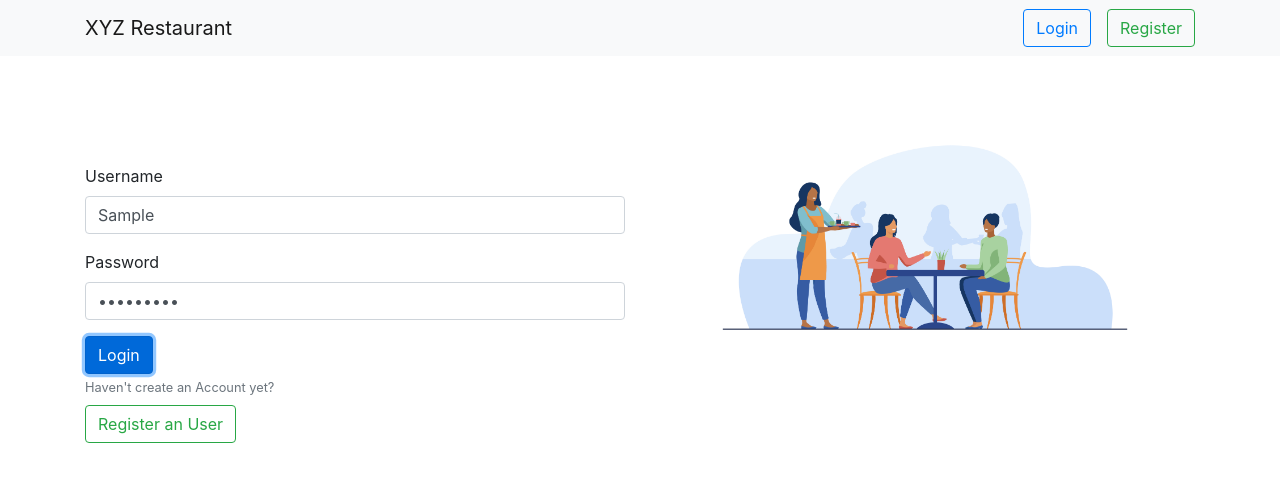
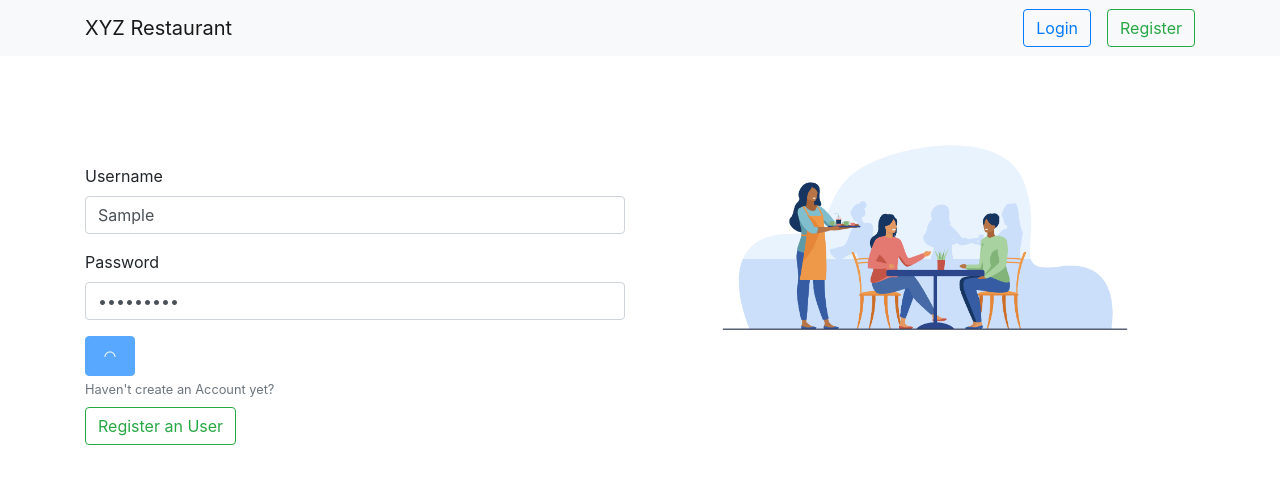
Before and after one commit to PratimaScripts/toastbeat_frontend, a React (Create React App) app: page /login in a window 1280 px wide. Both pictures are taken after typing "Sample", "Sample123" into the empty fields and a click on the button "Login". Shown: the top 484 px of the page. Built offline with nearby package versions, Linux system fonts and the light colour scheme; no server answers.

Commit message:
Bugs happen and we fix it.

```diff
--- a/src/pages/Login.js
+++ b/src/pages/Login.js
@@ -1,45 +1,46 @@
 // /* eslint-disable jsx-a11y/anchor-is-valid */
 
-import React, {useState} from 'react'
-import { Button, Col, Form, Row, Image, Container } from 'react-bootstrap';
-import axios from 'axios';
+import React, { useState } from "react";
+import { Button, Col, Form, Row, Image, Container } from "react-bootstrap";
+import axios from "axios";
 import { Link, useHistory } from "react-router-dom";
 
 export default function Login() {
   let history = useHistory();
+  const [isButtonLoading, setIsButtonLoading] = useState(false);
   const [formInput, setFormInput] = useState({
     username: "",
-        password: ""
-    })
+    password: "",
+  });
 
-    const handleChange = e => {
+  const handleChange = (e) => {
     setFormInput({
       ...formInput,
-            [e.target.name]: e.target.value
-        })
-    }
+      [e.target.name]: e.target.value,
+    });
+  };
 
-    const handleSubmit = event => {
+  const handleSubmit = (event) => {
     event.preventDefault();
     const form = event.currentTarget;
 
-        if (
-            formInput.username === "" &&
-            formInput.password === ""
-        ){
-            setFormInput({error: "Please fill all the input!"})
-            return false
+    if (formInput.username === "" && formInput.password === "") {
+      setFormInput({ error: "Please fill all the input!" });
+      return false;
     }
 
     const data = {
       username: formInput.username,
-            password: formInput.password
-        }
+      password: formInput.password,
+    };
 
     //user interactivity
+    setIsButtonLoading(true);
 
-        axios.post(`http://localhost:3001/auth/login`, data )
-        .then(res => {
+    axios
+      .post(`http://localhost:3001/auth/login`, data)
+      .then((res) => {
+        setIsButtonLoading(false);
         // console.log(res.data);
         localStorage.setItem("token", res.data.token);
         // props.setLoggedIn(true)
@@ -47,21 +48,21 @@ export default function Login() {
           history.push(`/menu/${res.data.cuisine}`);
         }, 2000);
       })
-        .catch(err =>{
-            console.log(err.response)
-        })
+      .catch((err) => {
+        console.log(err.response);
+      });
 
     if (form.checkValidity() === false) {
       event.preventDefault();
       event.stopPropagation();
     }
-    }
+  };
 
   return (
     <Container>
       <Row>
         <Col>
-                    <Form  onSubmit={handleSubmit} style={{marginTop: "20%"}} >
+          <Form onSubmit={handleSubmit} style={{ marginTop: "20%" }}>
             <Form.Group controlid="formBasicUsername">
               <Form.Label>Username</Form.Label>
               <Form.Control
@@ -80,25 +81,74 @@ export default function Login() {
                 name="password"
                 value={formInput.password}
                 onChange={handleChange}
-                            placeholder="Password" />
+                placeholder="Password"
+              />
             </Form.Group>
 
-                        <Button variant="primary" className="mr-3" type="submit">
-                            Login
+            <Button
+              variant="primary"
+              className="mr-3"
+              type="submit"
+              disabled={isButtonLoading}
+            >
+              {isButtonLoading ? (
+                <svg
+                  version="1.1"
+                  id="L9"
+                  style={{
+                    width: "24px",
+                    height: "24px",
+                    display: "inline-block",
+                  }}
+                  xmlns="http://www.w3.org/2000/svg"
+                  xmlnsXlink="http://www.w3.org/1999/xlink"
+                  x="0px"
+                  y="0px"
+                  viewBox="0 0 100 100"
+                  enableBackground="new 0 0 0 0"
+                  xmlSpace="preserve"
+                >
+                  <path
+                    fill="#fff"
+                    d="M73,50c0-12.7-10.3-23-23-23S27,37.3,27,50 M30.9,50c0-10.5,8.5-19.1,19.1-19.1S69.1,39.5,69.1,50"
+                  >
+                    <animateTransform
+                      attributeName="transform"
+                      attributeType="XML"
+                      type="rotate"
+                      dur="1s"
+                      from="0 50 50"
+                      to="360 50 50"
+                      repeatCount="indefinite"
+                    />
+                  </path>
+                </svg>
+              ) : (
+                <p className="m-0">Login</p>
+              )}
             </Button>
             <Form.Text className="text-muted mb-2">
               Haven't create an Account yet?
             </Form.Text>
-                        <Link className="btn btn-outline-success" style={{textDecoration: "none"}} to="/register">Register an User</Link>
-
+            <Link
+              className="btn btn-outline-success"
+              style={{ textDecoration: "none" }}
+              to="/register"
+            >
+              Register an User
+            </Link>
           </Form>
         </Col>
         <Col>
           <div>
-                        <Image src="./img/login_bg.jpg" thumbnail style={{border:"none"}}/>
+            <Image
+              src="./img/login_bg.jpg"
+              thumbnail
+              style={{ border: "none" }}
+            />
           </div>
         </Col>
       </Row>
     </Container>
-    )
+  );
 }
```
Also changed, not shown: 1 other file (tests, documents, lock files or other folders). Lines whose indentation alone changed are shown as unchanged.
